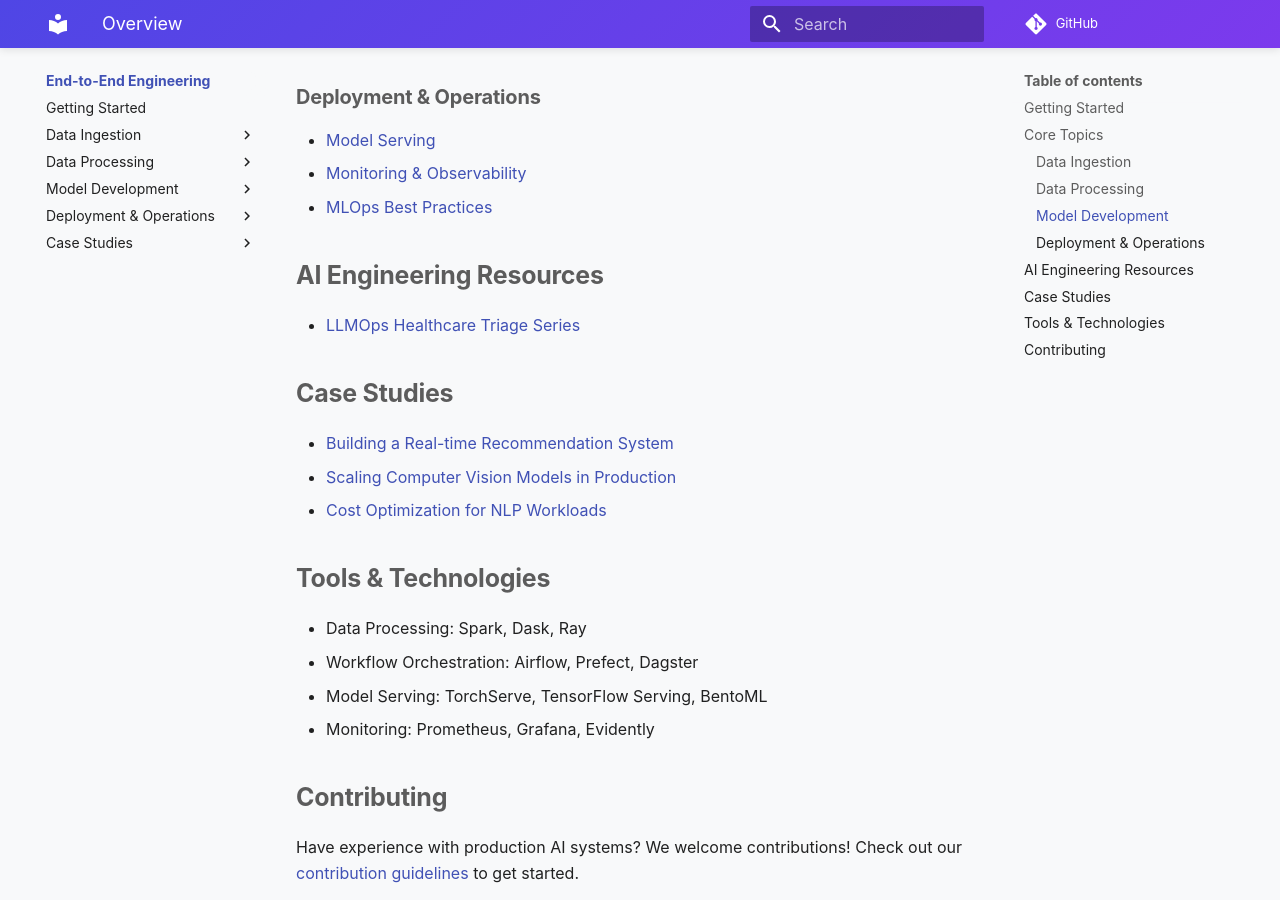
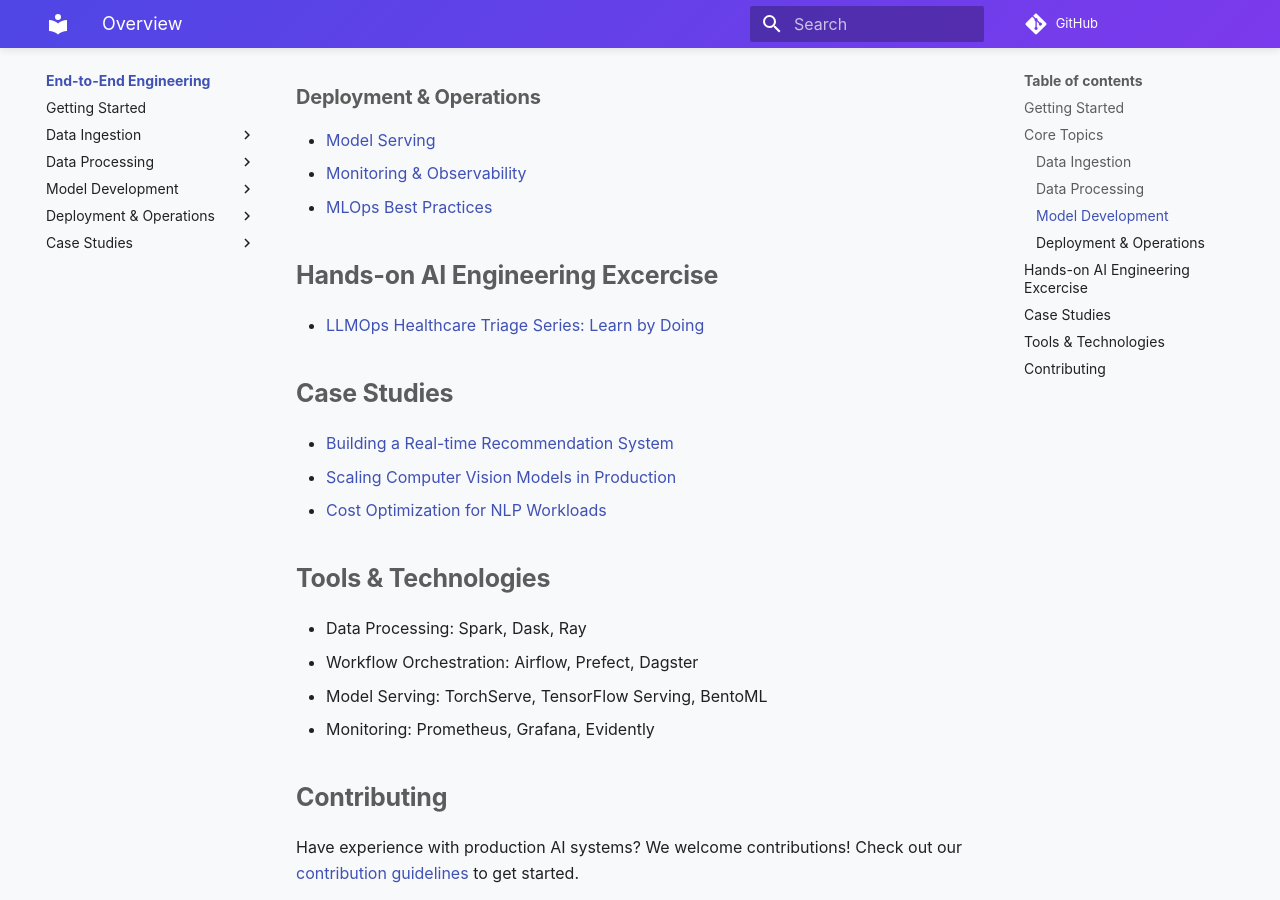
Before and after one commit to himy2u/aiopsinsights, an MkDocs documentation site: the page built from docs/end-to-end-eng/index.md, in a window 1280 px wide and 900 px high, scrolled down 970 px. Built offline with MkDocs 1.6.1 and Material for MkDocs 9.7.7, drawn with Linux system fonts in a browser that asks for light colours; comment, search, counter and statistics services are not loaded.

Commit message:
clarify add-on series

```diff
--- a/docs/end-to-end-eng/index.md
+++ b/docs/end-to-end-eng/index.md
@@ -28,8 +28,8 @@
 - [Monitoring & Observability](/end-to-end-eng/monitoring/)
 - [MLOps Best Practices](mlops.md)
 
-## AI Engineering Resources
- - [LLMOps Healthcare Triage Series](ai-engineering/llmops-healthcare-triage/part1-problem-space.md)
+## Hands-on AI Engineering Excercise
+ - [LLMOps Healthcare Triage Series: Learn by Doing](ai-engineering/llmops-healthcare-triage/part1-problem-space.md)
 
 ## Case Studies
 - [Building a Real-time Recommendation System](/end-to-end-eng/case-studies/recommendation-system/)
```
